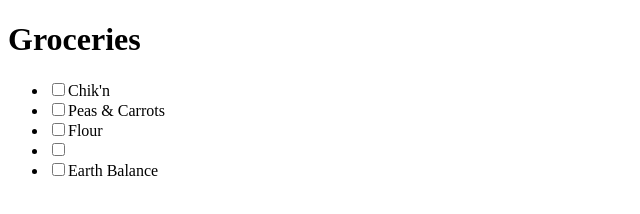
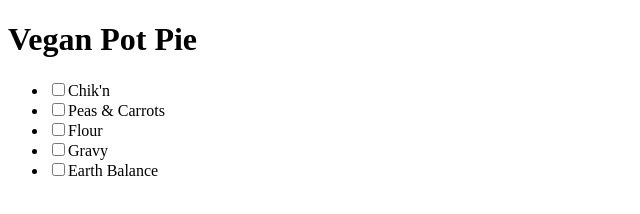
Before and after one commit to mle4d/ToDoList, a plain HTML site: page index.html in a window 1280 px wide. Shown: the whole page, without its empty margins (0-640 px from the left). Drawn offline with Linux system fonts and the light colour scheme.

Commit message:
checklist

```diff
--- a/index.html
+++ b/index.html
@@ -8,12 +8,12 @@
 </head>
 <body>
     <header>
-        <h1>Groceries</h1>
+        <h1>Vegan Pot Pie</h1>
         <ul>
             <li><input type="checkbox" value="Chikn">Chik'n</li>
             <li><input type="checkbox" value="PC">Peas &amp; Carrots</li>
             <li><input type="checkbox" value="Flour">Flour</li>
-            <li><input type="checkbox" value="Gravy"><Gravy/li>
+            <li><input type="checkbox" value="Gravy">Gravy</li>
             <li><input type="checkbox" value="EB">Earth Balance</li>
         </ul>
     </header>
```
